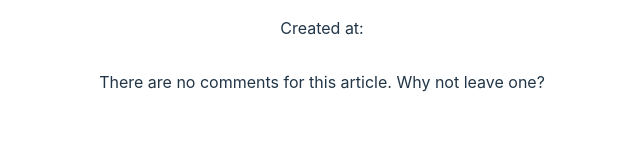
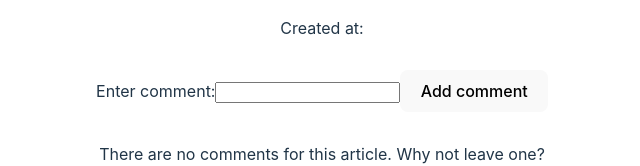
Before and after one commit to sclotaire/fe-nc-news, a React (Vite) app: page /articles/1 in a window 1280 px wide. Shown: the part 695-861 px from the top of the page, without its empty margins (318-958 px from the left). Built offline with nearby package versions, Linux system fonts and the light colour scheme; no server answers.

Commit message:
on task 8- added user and adding login to finish task 8 correctly

```diff
--- a/src/App.js
+++ b/src/App.js
@@ -16,8 +16,20 @@ export const getArticleById = (article_id) => {
     })
 }
 
+export const getUsers = () => {
+    return ncNewsApi.get('/users').then((users) => {
+        return users.data.users
+    })
+}
+
 export const getComments = (article_id) => {
     return ncNewsApi.get(`/articles/${article_id}/comments`).then((comments) => {
         return comments.data.comments
     })
 }
+
+export const postComment = (article_id, commentData) => {
+    return ncNewsApi.post(`/articles/${article_id}/comments`, commentData).then((newComment)=>{
+        return newComment.data.comment
+    })
+}
--- a/src/App.jsx
+++ b/src/App.jsx
@@ -1,12 +1,14 @@
 import { useState } from 'react'
 import { useContext } from 'react'
-import UserContext from './User'
+import UserContext from './Components/Contexts/UserContext'
 import { Route, Routes } from 'react-router-dom'
 import './App.css'
 import Header from './Components/Header/Header'
 import ArticleList from './Components/Articles/ArticleList'
 import ArticleById from './Components/Articles/ArticleById'
 import Comments from './Components/Comments/Comments'
+import Users from './Components/User/Users'
+import Login from './Components/Login/Login'
 
 function App() {
   const [loggedInUser, setLoggedInUser] = useState({
@@ -19,8 +21,10 @@ function App() {
     <UserContext.Provider value={{loggedInUser: loggedInUser, setLoggedInUser: setLoggedInUser}}>
       <Header/>
       <Routes>
+        <Route path='/' element={<Login/>}/>
         <Route path='/articles' element={<ArticleList/>}/>
         <Route path='/articles/:article_id' element={<ArticleById/>}/>
+        <Route path='/users' element={<Users/>}/>
         <Route path='/articles/:article_id/comments' element={<Comments/>}/>
       </Routes>
     </UserContext.Provider>
--- a/src/Components/Articles/ArticleById.jsx
+++ b/src/Components/Articles/ArticleById.jsx
@@ -2,9 +2,11 @@ import { useEffect, useState} from "react";
 import { getArticleById } from "../../App";
 import { useParams } from 'react-router-dom'
 import Comments from "../Comments/Comments";
+import AddComment from "../Comments/AddComment";
 
 const ArticleById = () => {
 
+    const [comments, setComments] = useState([])
     const { article_id } = useParams();
     const [article, setArticle] = useState({})
     const [showingComments, setShowingComments] = useState(false)
@@ -28,13 +30,17 @@ const ArticleById = () => {
             <img id='article-img' src={article.article_img_url} />
             <p>{article.body}</p>
             <p>Article ID: {article.article_id}</p>
+
             <p>Votes: {votes}</p>
             <button onClick={()=>setVotes(votes+1)}>+</button>
             <button onClick={() => setVotes(votes-1)}>-</button>
+
             <p>Comment Count: {article.comment_count}</p>
             <p>Created at: {article.created_at}</p>
+            <AddComment comments={comments} comment_count={article.comment_count} article_id={article_id}/>
+
             {article.comment_count ?  <button onClick={()=>setShowingComments(!showingComments)}>Read comments</button> : <p>There are no comments for this article. Why not leave one?</p>}
-            {showingComments ?<Comments article_id={article_id}/> : null}
+            {showingComments ?<Comments comments={comments} setComments={setComments} article_id={article_id}/> : null}
 
         </main>
     )
--- /dev/null
+++ b/src/Components/Comments/AddComment.jsx
@@ -0,0 +1,48 @@
+import { useState } from "react"
+import { postComment } from "../../App"
+import { Link } from "react-router-dom"
+
+const AddComment = ({article_id, comments, comment_count}) => {
+
+    const [body, setBody] = useState('')
+    const [author, setAuthor] = useState('')
+    const [newComment, setNewComment] = useState('')
+
+    const handleSubmit = (event) => {
+        event.preventDefault()
+
+        const commentData = {
+            author: author,
+            body: body,
+        }
+
+        postComment(article_id, commentData).then((commentFromApi) => {
+            setNewComment(commentFromApi)
+            return [...comments, newComment]
+
+        })
+
+        setAuthor('')
+        setBody('')
+        setNewComment('')
+    }
+
+    return (
+         <form onSubmit={handleSubmit}>
+                <label>
+                    Enter comment:
+                     <input
+                     type="text"
+                     value={newComment}
+                     onChange={(event) => console.log(event)}/>
+                </label>
+                <Link to={`/articles/${article_id}/comments`}>
+                <button onClick={handleSubmit}>Add comment</button>
+                </Link>
+            </form>
+
+    )
+}
+
+
+export default AddComment
--- a/src/Components/Comments/CommentContext.jsx
+++ /dev/null
@@ -1,5 +0,0 @@
-import { createContext } from "react";
-
-const CommentContext = createContext()
-
-export default CommentContext
--- a/src/Components/Comments/Comments.jsx
+++ b/src/Components/Comments/Comments.jsx
@@ -2,9 +2,7 @@ import { useParams } from "react-router-dom";
 import { useEffect, useState } from "react";
 import { getComments } from "../../App";
 
-const Comments = ({article_id}) => {
-
-    const [comments, setComments] = useState([])
+const Comments = ({article_id, comments, setComments}) => {
 
     useEffect(() => {
         getComments(article_id).then((commentsFromApi) => {
--- a/src/User.jsx
+++ b/src/Components/Contexts/UserContext.jsx
@@ -1,5 +1,5 @@
 import { createContext } from "react";
 
-const UserContext = createContext();
+const UserContext = createContext()
 
 export default UserContext
--- /dev/null
+++ b/src/Components/Login/Login.jsx
@@ -0,0 +1,17 @@
+import { useNavigate } from "react-router-dom";
+import React from "react";
+
+const Login = (props) => {
+    const {loggedIn, userName} = props
+
+    const handleOnClock = () => {
+
+    }
+
+
+return (
+    <p>test</p>
+)
+}
+
+export default Login
--- /dev/null
+++ b/src/Components/User/UserCard.jsx
@@ -0,0 +1,14 @@
+const UserCard = (user, index) => {
+    const oneUser = user.user
+
+    return (
+        <main>
+            <p>{oneUser.name}</p>
+            <p>{oneUser.username}</p>
+            <img src={oneUser.avatar_url}/>
+        </main>
+
+    )
+}
+
+export default UserCard
--- /dev/null
+++ b/src/Components/User/Users.jsx
@@ -0,0 +1,26 @@
+import { useEffect, useState } from "react";
+import { getUsers } from "../../App";
+import UserCard from "./UserCard";
+
+const Users = () => {
+    const [users, setUsers] = useState([])
+
+    useEffect(() => {
+        getUsers().then((usersFromApi) => {
+            setUsers(usersFromApi)
+        })
+    }, [])
+
+    return (
+        <main>
+            <h1>The creative users of NC Marketplace</h1>
+            <ul>
+                {users.map((user, index) => {
+                    return <UserCard key={index} user={user}/>
+                })}
+            </ul>
+        </main>
+    )
+}
+
+export default Users
```
